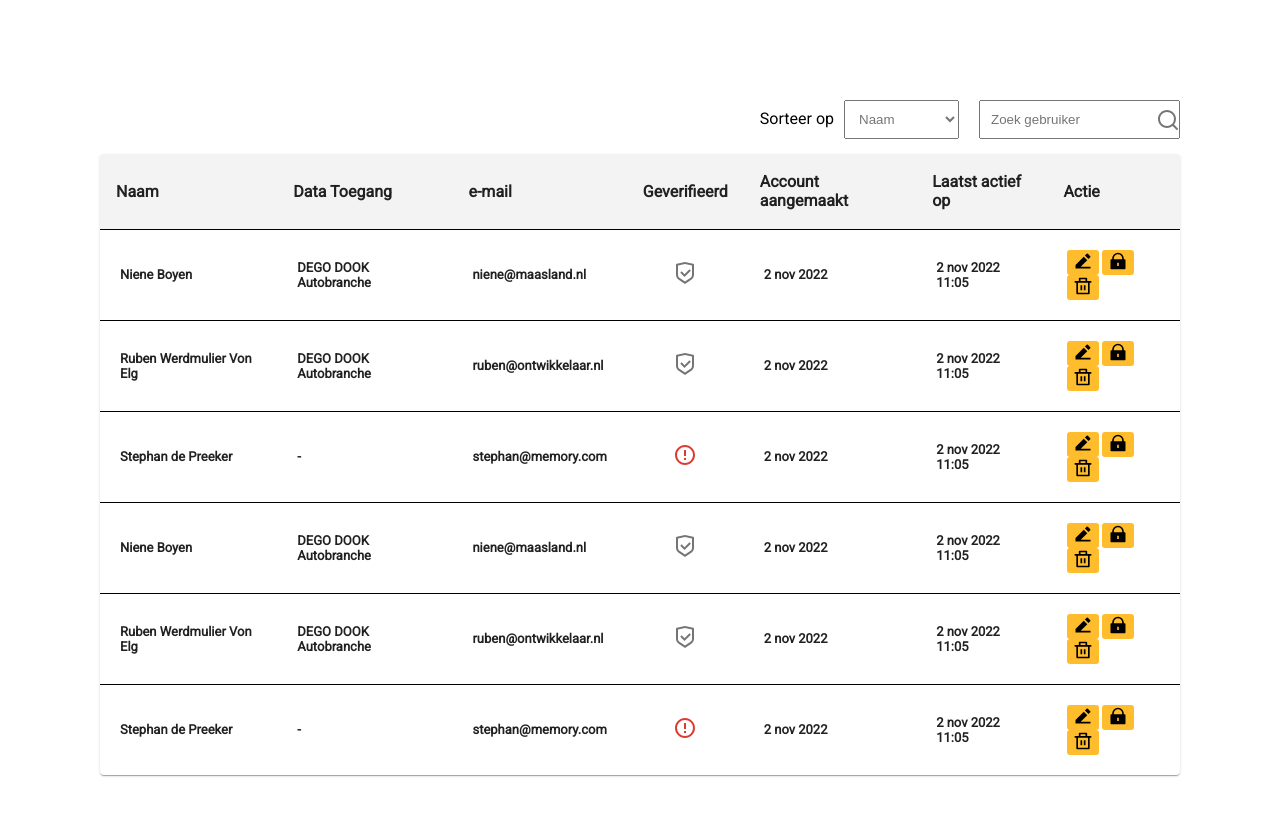
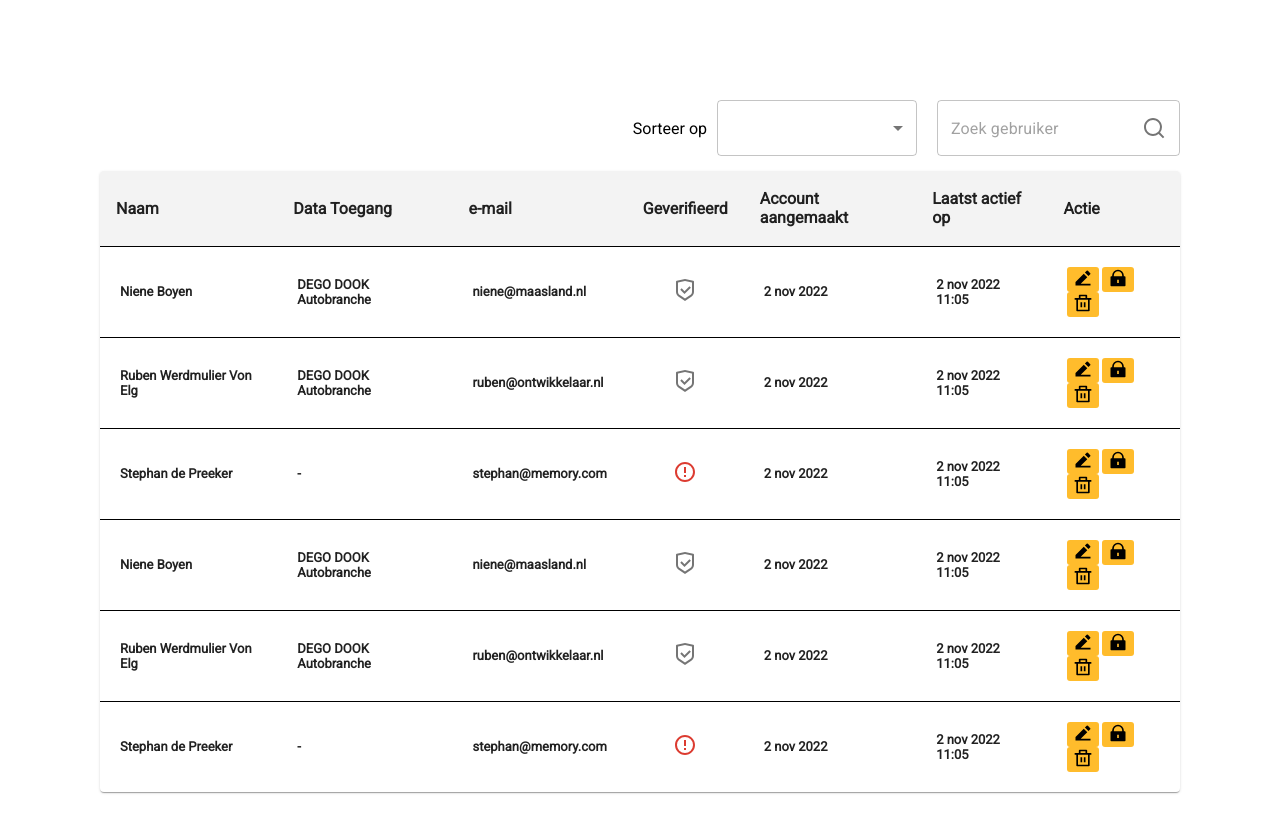
Before and after one commit to jarmovdh/data-table-vng, a Next.js app: page / in a window 1280 px wide. Shown: the top 832 px of the page. Built offline with nearby package versions, Linux system fonts and the light colour scheme.

Commit message:
input update

```diff
--- a/src/components/table/DataTable.styled.tsx
+++ b/src/components/table/DataTable.styled.tsx
@@ -1,15 +1,7 @@
 import styled from "styled-components";
-
-export const Input = styled("input")({
-  padding: 10,
-});
 
 export const Label = styled("label")({
   paddingRight: 10,
-});
-export const Select = styled("select")({
-  color: " #757575",
-  padding: 10,
 });
 
 export const TableHead = styled("thead")({
--- a/src/components/table/DataTable.tsx
+++ b/src/components/table/DataTable.tsx
@@ -11,6 +11,7 @@ import TableBody from "@mui/material/TableBody";
 import TableContainer from "@mui/material/TableContainer";
 import TableRow from "@mui/material/TableRow";
 import Paper from "@mui/material/Paper";
+import { MenuItem, Select, OutlinedInput, InputAdornment } from "@mui/material";
 
 const data = [
   {
@@ -139,21 +140,30 @@ export const DataTable = () => {
       <Styled.Wrapper>
         <div>
           <Styled.Label htmlFor="">Sorteer op</Styled.Label>
-          <Styled.Select value={sortOrder} onChange={(e) => setSortOrder(e.target.value)}>
+          <Select
+            style={{ minWidth: 200 }}
+            value={sortOrder}
+            onChange={(e) => setSortOrder(e.target.value)}
+          >
             {sortOptions.map((label) => (
-              <option key={label} label={label} value={label}>
+              <MenuItem key={label} value={label}>
                 {label}
-              </option>
+              </MenuItem>
             ))}
-          </Styled.Select>
+          </Select>
         </div>
-        <SearchIcon style={{ position: "absolute" }} />
-        <Styled.Input
+        <OutlinedInput
           type="text"
           placeholder="Zoek gebruiker"
+          id="input-with-icon-adornment"
           onChange={(e) => {
             setSearchValue(e.target.value);
           }}
+          endAdornment={
+            <InputAdornment position="end">
+              <SearchIcon />
+            </InputAdornment>
+          }
         />
       </Styled.Wrapper>
 
@@ -164,7 +174,7 @@ export const DataTable = () => {
               <Styled.TableHeader role="rowheader">Naam</Styled.TableHeader>
               <Styled.TableHeader role="rowheader">Data Toegang</Styled.TableHeader>
               <Styled.TableHeader role="rowheader">e-mail</Styled.TableHeader>
-              <Styled.TableHeader role="rowheader"> Geverifieerd</Styled.TableHeader>
+              <Styled.TableHeader role="rowheader">Geverifieerd</Styled.TableHeader>
               <Styled.TableHeader role="rowheader">Account aangemaakt</Styled.TableHeader>
               <Styled.TableHeader role="rowheader">Laatst actief op</Styled.TableHeader>
               <Styled.TableHeader role="rowheader">Actie</Styled.TableHeader>
```
